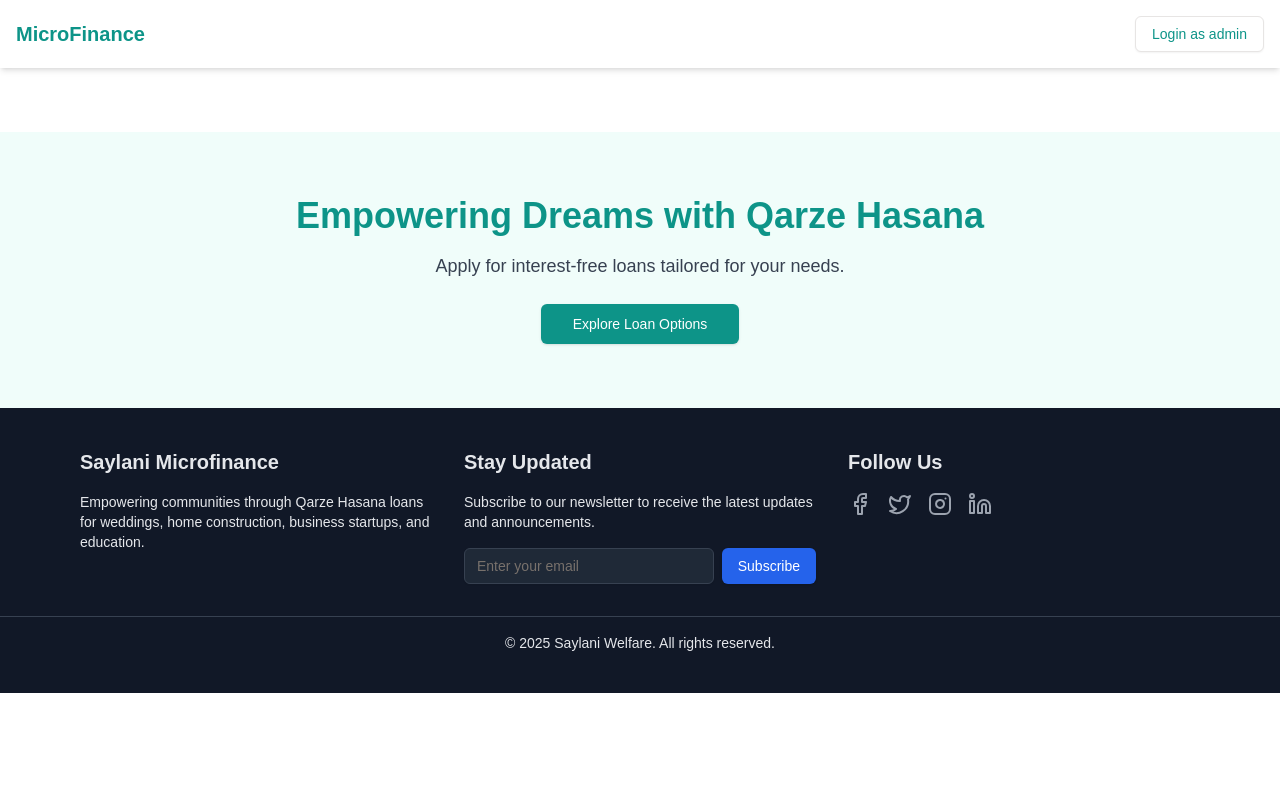
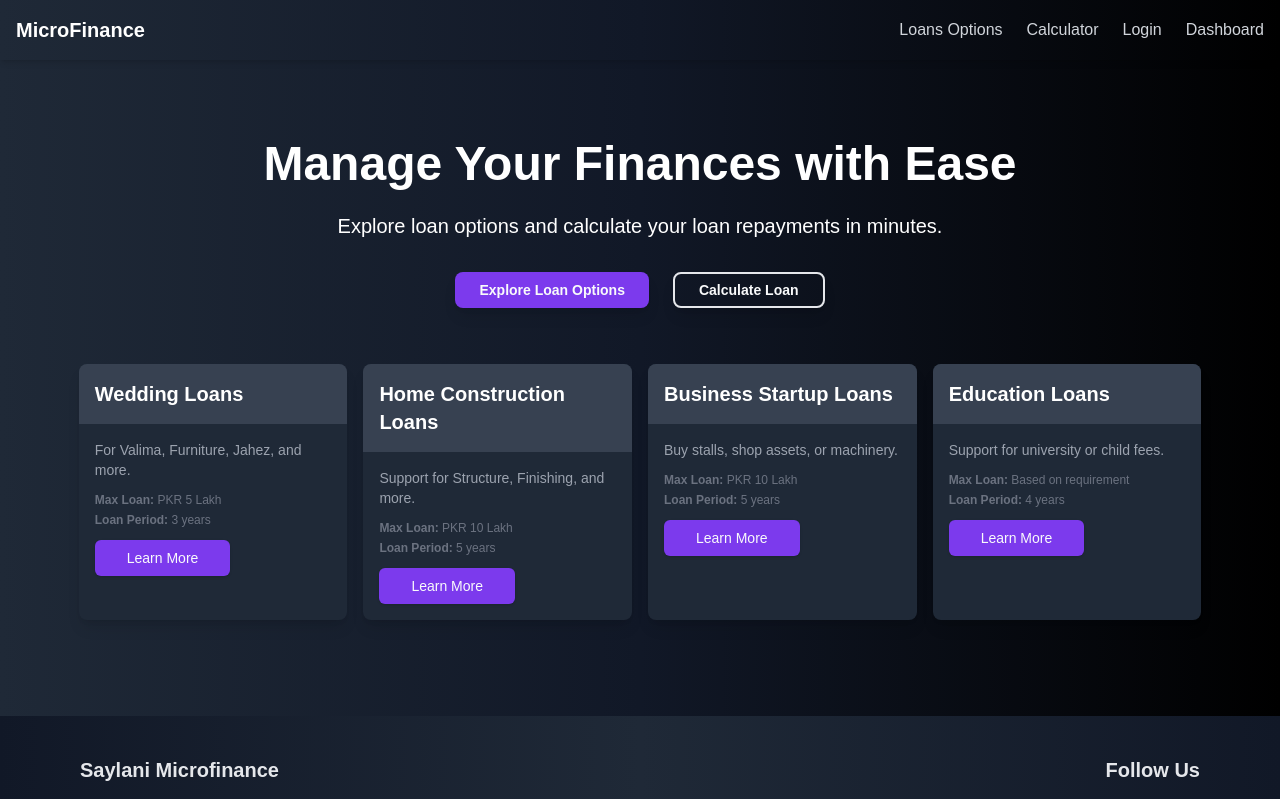
Before and after one commit to uzairrehan/smit-final-hackathon-frontend, a Next.js app: page / in a window 1280 px wide. Shown: the top 799 px of the page. Built offline with nearby package versions, Linux system fonts and the light colour scheme.

Commit message:
ui updated

```diff
--- a/src/app/globals.css
+++ b/src/app/globals.css
@@ -9,51 +9,52 @@
 @layer base {
   :root {
     --background: 0 0% 100%;
-    --foreground: 20 14.3% 4.1%;
+    --foreground: 224 71.4% 4.1%;
     --card: 0 0% 100%;
-    --card-foreground: 20 14.3% 4.1%;
+    --card-foreground: 224 71.4% 4.1%;
     --popover: 0 0% 100%;
-    --popover-foreground: 20 14.3% 4.1%;
-    --primary: 24 9.8% 10%;
-    --primary-foreground: 60 9.1% 97.8%;
-    --secondary: 60 4.8% 95.9%;
-    --secondary-foreground: 24 9.8% 10%;
-    --muted: 60 4.8% 95.9%;
-    --muted-foreground: 25 5.3% 44.7%;
-    --accent: 60 4.8% 95.9%;
-    --accent-foreground: 24 9.8% 10%;
+    --popover-foreground: 224 71.4% 4.1%;
+    --primary: 262.1 83.3% 57.8%;
+    --primary-foreground: 210 20% 98%;
+    --secondary: 220 14.3% 95.9%;
+    --secondary-foreground: 220.9 39.3% 11%;
+    --muted: 220 14.3% 95.9%;
+    --muted-foreground: 220 8.9% 46.1%;
+    --accent: 220 14.3% 95.9%;
+    --accent-foreground: 220.9 39.3% 11%;
     --destructive: 0 84.2% 60.2%;
-    --destructive-foreground: 60 9.1% 97.8%;
-    --border: 20 5.9% 90%;
-    --input: 20 5.9% 90%;
-    --ring: 20 14.3% 4.1%;
+    --destructive-foreground: 210 20% 98%;
+    --border: 220 13% 91%;
+    --input: 220 13% 91%;
+    --ring: 262.1 83.3% 57.8%;
+    --radius: 0.5rem;
     --chart-1: 12 76% 61%;
     --chart-2: 173 58% 39%;
     --chart-3: 197 37% 24%;
     --chart-4: 43 74% 66%;
     --chart-5: 27 87% 67%;
-    --radius: 0.5rem;
   }
+
   .dark {
-    --background: 20 14.3% 4.1%;
-    --foreground: 60 9.1% 97.8%;
-    --card: 20 14.3% 4.1%;
-    --card-foreground: 60 9.1% 97.8%;
-    --popover: 20 14.3% 4.1%;
-    --popover-foreground: 60 9.1% 97.8%;
-    --primary: 60 9.1% 97.8%;
-    --primary-foreground: 24 9.8% 10%;
-    --secondary: 12 6.5% 15.1%;
-    --secondary-foreground: 60 9.1% 97.8%;
-    --muted: 12 6.5% 15.1%;
-    --muted-foreground: 24 5.4% 63.9%;
-    --accent: 12 6.5% 15.1%;
-    --accent-foreground: 60 9.1% 97.8%;
+    --background: 224 71.4% 4.1%;
+    --foreground: 210 20% 98%;
+    --card: 224 71.4% 4.1%;
+    --card-foreground: 210 20% 98%;
+    --popover: 224 71.4% 4.1%;
+    --popover-foreground: 210 20% 98%;
+    --primary: 263.4 70% 50.4%;
+    --primary-foreground: 210 20% 98%;
+    --secondary: 215 27.9% 16.9%;
+    --secondary-foreground: 210 20% 98%;
+    --muted: 215 27.9% 16.9%;
+    --muted-foreground: 217.9 10.6% 64.9%;
+    --accent: 215 27.9% 16.9%;
+    --accent-foreground: 210 20% 98%;
     --destructive: 0 62.8% 30.6%;
-    --destructive-foreground: 60 9.1% 97.8%;
-    --border: 12 6.5% 15.1%;
-    --input: 12 6.5% 15.1%;
-    --ring: 24 5.7% 82.9%;
+    --destructive-foreground: 210 20% 98%;
+    --border: 215 27.9% 16.9%;
+    --input: 215 27.9% 16.9%;
+    --ring: 263.4 70% 50.4%;
     --chart-1: 220 70% 50%;
     --chart-2: 160 60% 45%;
     --chart-3: 30 80% 55%;
--- a/src/app/layout.tsx
+++ b/src/app/layout.tsx
@@ -15,8 +15,8 @@
 });
 
 export const metadata: Metadata = {
-  title: "Create Next App",
-  description: "Generated by create next app",
+  title: "Micro Finance",
+  description: "full stack app of micro finance",
 };
 
 export default function RootLayout({
--- a/src/app/loans/business/page.tsx
+++ b/src/app/loans/business/page.tsx
@@ -4,16 +4,18 @@
 
 export default function BusinessStartupLoansPage() {
   return (
-    <div className="min-h-screen flex flex-col items-center justify-center p-4">
-      <Card className="w-full max-w-2xl border-none shadow-none">
+    <div className="min-h-screen flex flex-col items-center justify-center p-4 bg-gray-950 text-white">
+      <Card className="w-full max-w-2xl border-none bg-gray-800 shadow-lg">
         <CardHeader>
-          <CardTitle className="text-2xl font-bold text-center">Business Startup Loans</CardTitle>
+          <CardTitle className="text-2xl font-bold text-center ">
+            Business Startup Loans
+          </CardTitle>
         </CardHeader>
         <CardContent>
           <div className="space-y-4">
             <div>
-              <h3 className="text-lg font-semibold">Subcategories:</h3>
-              <ul className="list-disc list-inside text-gray-700">
+              <h3 className="text-lg font-semibold ">Subcategories:</h3>
+              <ul className="list-disc list-inside text-gray-400">
                 <li>Buy Stall</li>
                 <li>Advance Rent for Shop</li>
                 <li>Shop Assets</li>
@@ -21,16 +23,16 @@
               </ul>
             </div>
             <div>
-              <h3 className="text-lg font-semibold">Maximum Loan:</h3>
-              <p className="text-gray-700">PKR 10 Lakh</p>
+              <h3 className="text-lg font-semibold ">Maximum Loan:</h3>
+              <p className="text-gray-400">PKR 10 Lakh</p>
             </div>
             <div>
-              <h3 className="text-lg font-semibold">Loan Period:</h3>
-              <p className="text-gray-700">5 years</p>
+              <h3 className="text-lg font-semibold ">Loan Period:</h3>
+              <p className="text-gray-400">5 years</p>
             </div>
             <div className="text-center mt-4">
               <Link href="/apply">
-                <Button className="px-6 py-2">
+                <Button className="px-6 py-2 text-teal-400 border-teal-400 hover:bg-teal-400 hover:text-gray-900">
                   Apply Now
                 </Button>
               </Link>
--- a/src/app/loans/construction/page.tsx
+++ b/src/app/loans/construction/page.tsx
@@ -4,16 +4,18 @@
 
 export default function HomeConstructionLoansPage() {
   return (
-    <div className="min-h-screen flex flex-col items-center justify-center p-4">
-      <Card className="w-full max-w-2xl border-none shadow-none">
+    <div className="min-h-screen flex flex-col items-center justify-center p-4 bg-gray-950 text-white">
+      <Card className="w-full max-w-2xl border-none bg-gray-800 shadow-lg">
         <CardHeader>
-          <CardTitle className="text-2xl font-bold text-center">Home Construction Loans</CardTitle>
+          <CardTitle className="text-2xl font-bold text-center">
+            Home Construction Loans
+          </CardTitle>
         </CardHeader>
         <CardContent>
           <div className="space-y-4">
             <div>
               <h3 className="text-lg font-semibold">Subcategories:</h3>
-              <ul className="list-disc list-inside text-gray-700">
+              <ul className="list-disc list-inside text-gray-400">
                 <li>Structure</li>
                 <li>Finishing</li>
                 <li>Loan</li>
@@ -21,15 +23,15 @@
             </div>
             <div>
               <h3 className="text-lg font-semibold">Maximum Loan:</h3>
-              <p className="text-gray-700">PKR 10 Lakh</p>
+              <p className="text-gray-400">PKR 10 Lakh</p>
             </div>
             <div>
               <h3 className="text-lg font-semibold">Loan Period:</h3>
-              <p className="text-gray-700">5 years</p>
+              <p className="text-gray-400">5 years</p>
             </div>
             <div className="text-center mt-4">
               <Link href="/apply">
-                <Button className="px-6 py-2">
+                <Button className="px-6 py-2 text-teal-400 border-teal-400 hover:bg-teal-400 hover:text-gray-900">
                   Apply Now
                 </Button>
               </Link>
--- a/src/app/loans/education/page.tsx
+++ b/src/app/loans/education/page.tsx
@@ -4,31 +4,33 @@
 
 export default function EducationLoansPage() {
   return (
-    <div className="min-h-screen flex flex-col items-center justify-center p-4">
-      <Card className="w-full max-w-2xl border-none shadow-none">
+    <div className="min-h-screen flex flex-col items-center justify-center p-4 bg-gray-950 text-white">
+      <Card className="w-full max-w-2xl border-none bg-gray-800 shadow-lg">
         <CardHeader>
-          <CardTitle className="text-2xl font-bold text-center">Education Loans</CardTitle>
+          <CardTitle className="text-2xl font-bold text-center">
+            Education Loans
+          </CardTitle>
         </CardHeader>
         <CardContent>
           <div className="space-y-4">
             <div>
               <h3 className="text-lg font-semibold">Subcategories:</h3>
-              <ul className="list-disc list-inside text-gray-700">
+              <ul className="list-disc list-inside text-gray-400">
                 <li>University Fees</li>
                 <li>Child Fees Loan</li>
               </ul>
             </div>
             <div>
               <h3 className="text-lg font-semibold">Maximum Loan:</h3>
-              <p className="text-gray-700">Based on requirement</p>
+              <p className="text-gray-400">Based on requirement</p>
             </div>
             <div>
               <h3 className="text-lg font-semibold">Loan Period:</h3>
-              <p className="text-gray-700">4 years</p>
+              <p className="text-gray-400">4 years</p>
             </div>
             <div className="text-center mt-4">
               <Link href="/apply">
-                <Button className="px-6 py-2">
+                <Button className="px-6 py-2 text-teal-400 border-teal-400 hover:bg-teal-400 hover:text-gray-900">
                   Apply Now
                 </Button>
               </Link>
--- a/src/app/loans/wedding/page.tsx
+++ b/src/app/loans/wedding/page.tsx
@@ -4,16 +4,18 @@
 
 export default function WeddingLoansPage() {
   return (
-    <div className="min-h-screen flex flex-col items-center justify-center p-4">
-      <Card className="w-full max-w-2xl border-none shadow-none">
+    <div className="min-h-screen flex flex-col items-center justify-center p-4 bg-gray-950">
+      <Card className="w-full max-w-2xl border border-gray-800 bg-gray-800 shadow-lg">
         <CardHeader>
-          <CardTitle className="text-2xl font-bold text-center">Wedding Loans</CardTitle>
+          <CardTitle className="text-2xl font-bold text-center text-white">
+            Wedding Loans
+          </CardTitle>
         </CardHeader>
         <CardContent>
-          <div className="space-y-4">
+          <div className="space-y-6">
             <div>
-              <h3 className="text-lg font-semibold">Subcategories:</h3>
-              <ul className="list-disc list-inside text-gray-700">
+              <h3 className="text-lg font-semibold text-teal-400">Subcategories:</h3>
+              <ul className="list-disc list-inside text-gray-400">
                 <li>Valima</li>
                 <li>Furniture</li>
                 <li>Valima Food</li>
@@ -21,16 +23,16 @@
               </ul>
             </div>
             <div>
-              <h3 className="text-lg font-semibold">Maximum Loan:</h3>
-              <p className="text-gray-700">PKR 5 Lakh</p>
+              <h3 className="text-lg font-semibold text-teal-400">Maximum Loan:</h3>
+              <p className="text-gray-400">PKR 5 Lakh</p>
             </div>
             <div>
-              <h3 className="text-lg font-semibold">Loan Period:</h3>
-              <p className="text-gray-700">3 years</p>
+              <h3 className="text-lg font-semibold text-teal-400">Loan Period:</h3>
+              <p className="text-gray-400">3 years</p>
             </div>
-            <div className="text-center mt-4">
+            <div className="text-center mt-6">
               <Link href="/apply">
-                <Button className="px-6 py-2">
+                <Button className="px-6 py-2 bg-teal-400 text-gray-900 hover:bg-teal-500 hover:text-gray-800">
                   Apply Now
                 </Button>
               </Link>
--- a/src/app/page.tsx
+++ b/src/app/page.tsx
@@ -1,31 +1,39 @@
-// pages/index.tsx
+"use client";
+import React from "react";
+import { Button } from "@/components/ui/button";
 import Link from "next/link";
-import { Button } from "@/components/ui/button";
+import LoanCards from "@/components/Cards";
 
-export default function Home() {
-
+const Home = () => {
   return (
     <>
-      <main className="mt-16">
-        {/* Hero Section */}
-        <section className="bg-teal-50 text-center py-16 px-4">
-          <div className="container mx-auto">
-            <h1 className="text-4xl font-bold text-teal-600 mb-4">
-              Empowering Dreams with Qarze Hasana
-            </h1>
-            <p className="text-lg text-gray-700 mb-6">
-              Apply for interest-free loans tailored for your needs.
-            </p>
-            <Link href="/loans">
-              <Button size="lg" className="bg-teal-600 text-white hover:bg-teal-700">
-                Explore Loan Options
-              </Button>
-            </Link>
-          </div>
-        </section>
 
+    <section className="bg-gradient-to-r from-gray-800 via-gray-900 to-black text-white py-20 px-10">
+      <div className="container mx-auto text-center mb-10">
+        <h1 className="text-4xl sm:text-5xl font-bold mb-6">
+          Manage Your Finances with Ease
+        </h1>
+        <p className="text-lg sm:text-xl mb-8">
+          Explore loan options and calculate your loan repayments in minutes.
+        </p>
+        <div className="flex flex-col sm:flex-row justify-center gap-6">
+          <Link  href={"/loans"}>
+          <Button className="font-semibold py-3 px-6 rounded-lg shadow-lg transition duration-300">
+            Explore Loan Options
+          </Button>
+          </Link>
+          <Link href={"/calculator"}>
 
-      </main>
+          <Button className="bg-transparent border-2 font-semibold py-3 px-6 rounded-lg shadow-lg transition duration-300">
+            Calculate Loan
+          </Button>
+          </Link>
+        </div>
+      </div>
+    <LoanCards/>
+    </section>
     </>
   );
-}
+};
+
+export default Home;
--- /dev/null
+++ b/src/components/Cards.tsx
@@ -0,0 +1,70 @@
+import Link from 'next/link';
+import React from 'react';
+import { Button } from './ui/button';
+
+const loanCategories = [
+  {
+    title: "Wedding Loans",
+    description: "For Valima, Furniture, Jahez, and more.",
+    maxLoan: "PKR 5 Lakh",
+    loanPeriod: "3 years",
+    link: "/loans/wedding",
+  },
+  {
+    title: "Home Construction Loans",
+    description: "Support for Structure, Finishing, and more.",
+    maxLoan: "PKR 10 Lakh",
+    loanPeriod: "5 years",
+    link: "/loans/construction",
+  },
+  {
+    title: "Business Startup Loans",
+    description: "Buy stalls, shop assets, or machinery.",
+    maxLoan: "PKR 10 Lakh",
+    loanPeriod: "5 years",
+    link: "/loans/business",
+  },
+  {
+    title: "Education Loans",
+    description: "Support for university or child fees.",
+    maxLoan: "Based on requirement",
+    loanPeriod: "4 years",
+    link: "/loans/education",
+  },
+];
+
+const LoanCards = () => {
+  return (
+    <div className="flex flex-wrap gap-4 p-4 justify-center">
+      {loanCategories.map((loan, index) => (
+        <div
+          key={index}
+          className="bg-gray-800 text-white shadow-lg rounded-lg overflow-hidden flex flex-col w-full sm:w-[48%] lg:w-[23%]"
+        >
+          <div className="bg-gray-700 p-4">
+            <h3 className="text-xl font-semibold">{loan.title}</h3>
+          </div>
+          <div className="p-4 flex-1">
+            <p className="text-gray-400 text-sm mb-3">{loan.description}</p>
+            <p className="text-xs text-gray-500 mb-1">
+              <strong>Max Loan:</strong> {loan.maxLoan}
+            </p>
+            <p className="text-xs text-gray-500 mb-3">
+              <strong>Loan Period:</strong> {loan.loanPeriod}
+            </p>
+            <Button>
+              <Link
+                href={loan.link}
+                className="inline-block px-4 py-2 text-sm rounded-md"
+              >
+                Learn More
+              </Link>
+            </Button>
+          </div>
+        </div>
+      ))}
+    </div>
+  );
+};
+
+export default LoanCards;
--- a/src/components/Footer.tsx
+++ b/src/components/Footer.tsx
@@ -1,11 +1,9 @@
 import React from "react";
-import { Button } from "@/components/ui/button";
-import { Input } from "@/components/ui/input";
 import { LucideFacebook, LucideTwitter, LucideInstagram, LucideLinkedin } from "lucide-react";
 
 const Footer = () => {
   return (
-    <footer className="bg-gray-900 text-gray-200 py-10">
+    <footer className="bg-gradient-to-r from-gray-900 via-gray-800 to-gray-900 text-gray-200 py-10">
       <div className="container mx-auto px-6 lg:px-20 grid grid-cols-1 md:grid-cols-3 gap-8">
         {/* About Section */}
         <div>
@@ -15,26 +13,13 @@
           </p>
         </div>
 
-        {/* Newsletter Section */}
-        <div>
-          <h2 className="text-xl font-semibold mb-4">Stay Updated</h2>
-          <p className="text-sm mb-4">
-            Subscribe to our newsletter to receive the latest updates and announcements.
-          </p>
-          <div className="flex items-center space-x-2">
-            <Input
-              type="email"
-              placeholder="Enter your email"
-              className="bg-gray-800 border-gray-700 text-gray-200"
-            />
-            <Button className="bg-blue-600 hover:bg-blue-700 text-white">Subscribe</Button>
-          </div>
-        </div>
+        {/* Empty middle section to balance layout */}
+        <div></div>
 
         {/* Social Media Links */}
-        <div>
+        <div className="text-right">
           <h2 className="text-xl font-semibold mb-4">Follow Us</h2>
-          <div className="flex space-x-4">
+          <div className="flex space-x-4 justify-end">
             <a href="#" className="text-gray-400 hover:text-white">
               <LucideFacebook className="w-6 h-6" />
             </a>
--- a/src/components/Navbar.tsx
+++ b/src/components/Navbar.tsx
@@ -1,10 +1,9 @@
-"use client"
+"use client";
 
-// components/Navbar.tsx
 import React from "react";
 import Link from "next/link";
 import { Button } from "@/components/ui/button";
-import {  Menu as MenuIcon, X } from "lucide-react";
+import { Menu as MenuIcon, X } from "lucide-react";
 import { useState } from "react";
 
 const Navbar = () => {
@@ -15,67 +14,77 @@
   };
 
   return (
-    <nav className="bg-white shadow-md sticky top-0 z-50">
+    <nav className="bg-gradient-to-r from-gray-800 via-gray-900 to-black shadow-md sticky top-0 z-50">
       <div className="container mx-auto px-4 flex items-center justify-between py-4">
         {/* Branding */}
-        <Link href="/" className="text-xl font-bold text-teal-600">
+        <Link href="/" className="text-xl font-bold text-white">
           MicroFinance
         </Link>
 
-        {/* Desktop Navigation */}
-        {/* <div className="hidden md:flex space-x-8">
+        {/* Links for Desktop */}
+        <div className="hidden md:flex space-x-6 text-white">
+          <Link href="/loans" className="text-gray-300 hover:text-gray-400 font-light">
+            Loans Options
+          </Link>
 
+          <Link href="/calculator" className="text-gray-300 hover:text-gray-400 font-light">
+            Calculator
+          </Link>
 
-          <Link href="/dashboard" className="hover:text-teal-600">
+          <Link href="/login" className="text-gray-300 hover:text-gray-400 font-light">
+            Login
+          </Link>
+
+          <Link href="/dashboard" className="text-gray-300 hover:text-gray-400 font-light">
             Dashboard
           </Link>
-          <Link href="/contact" className="hover:text-teal-600">
-            Contact Us
-          </Link>
-        </div> */}
-
-        {/* Authentication Actions */}
-        <div className="hidden md:flex space-x-4">
-          <Button variant="outline" className="text-teal-600">
-            Login as admin
-          </Button>
-
         </div>
 
         {/* Mobile Hamburger Menu */}
-        <button
-          className="md:hidden text-teal-600 focus:outline-none"
-          onClick={toggleMenu}
-        >
-          {isOpen ? <X className="w-6 h-6" /> : <MenuIcon className="w-6 h-6" />}
-        </button>
+        <Button className="md:hidden focus:outline-none" onClick={toggleMenu}>
+          {isOpen ? (
+            <X className="w-6 h-6" />
+          ) : (
+            <MenuIcon className="w-6 h-6" />
+          )}
+        </Button>
       </div>
 
       {/* Mobile Dropdown */}
       {isOpen && (
-        <div className="md:hidden bg-white shadow-lg">
+        <div className="md:hidden shadow-lg bg-gray-800">
           <div className="flex flex-col items-start p-4 space-y-4">
+            <Link
+              href="/loans"
+              className="w-full text-gray-300 hover:text-gray-400 font-light"
+              onClick={toggleMenu}
+            >
+              Loans Options
+            </Link>
 
-            <Link href="/loans" className="w-full text-teal-600" onClick={toggleMenu}>
-              Loans
+            <Link
+              href="/calculator"
+              className="w-full text-gray-300 hover:text-gray-400 font-light"
+              onClick={toggleMenu}
+            >
+              Calculator
             </Link>
+
+            <Link
+              href="/login"
+              className="w-full text-gray-300 hover:text-gray-400 font-light"
+              onClick={toggleMenu}
+            >
+              Login
+            </Link>
+
             <Link
               href="/dashboard"
-              className="w-full text-teal-600"
+              className="w-full text-gray-300 hover:text-gray-400 font-light"
               onClick={toggleMenu}
             >
               Dashboard
             </Link>
-
-            <div className="w-full space-y-2">
-              <Button
-                variant="outline"
-                className="w-full text-teal-600"
-                onClick={toggleMenu}
-              >
-                Login as Admin
-              </Button>
-            </div>
           </div>
         </div>
       )}
```
Also changed, not shown: src/app/loans/page.tsx (+15 -11 lines).
